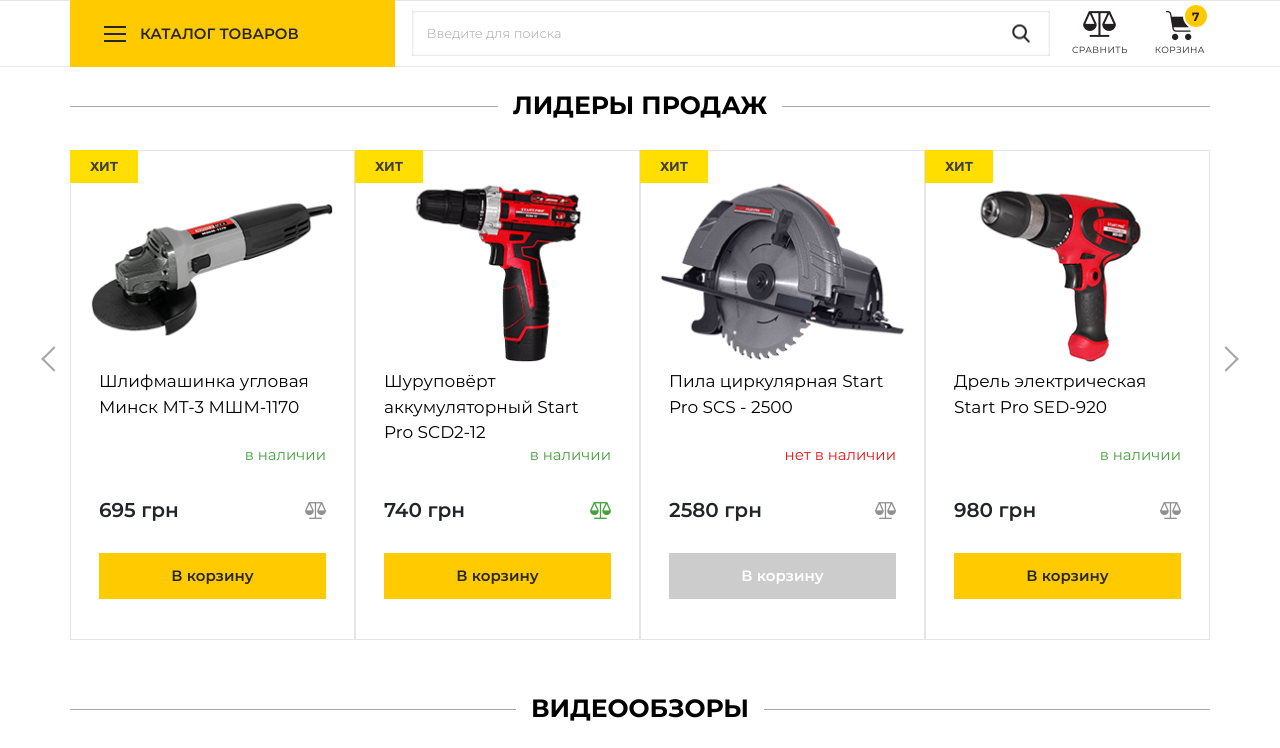
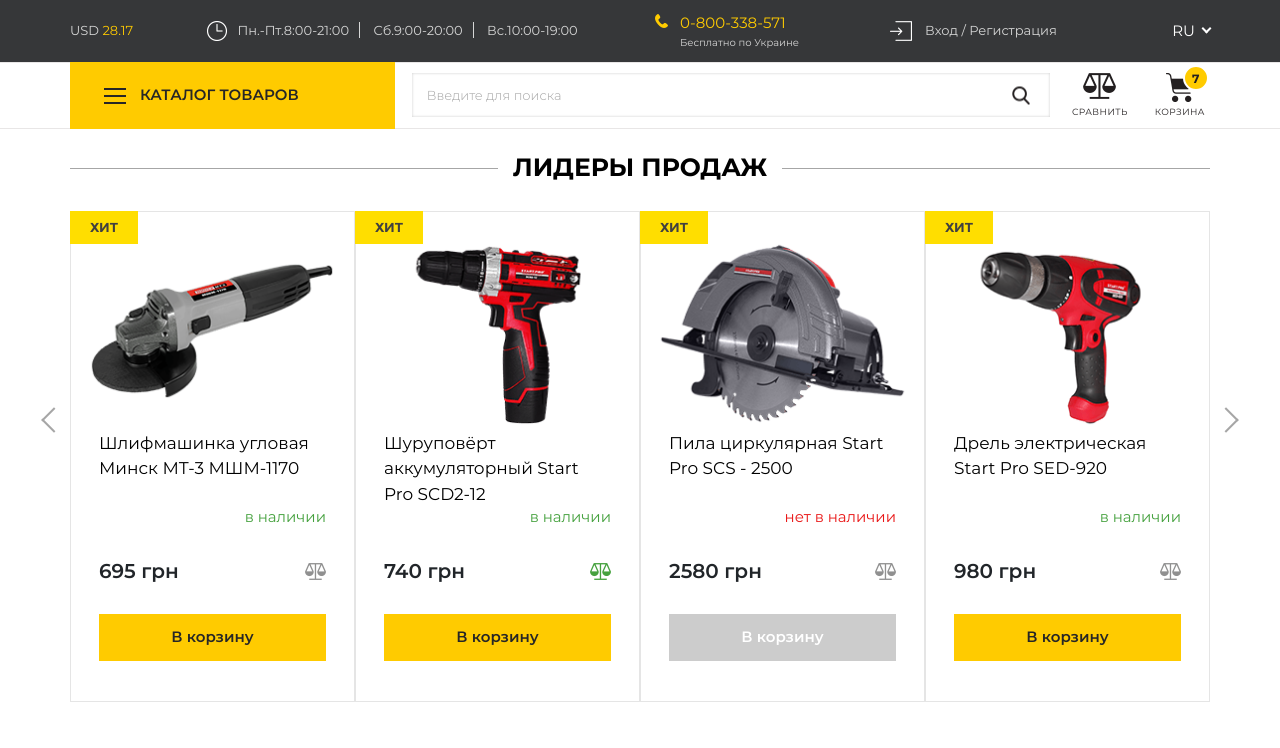
Before and after one commit to Sergey-Shovkoplyas/Start-Tools, a plain HTML site: page app/index.html in a window 1280 px wide. Shown: the top 748 px of the page. Drawn offline with Linux system fonts and the light colour scheme.

Commit message:
Add header-1 section

```diff
--- a/app/index.html
+++ b/app/index.html
@@ -32,6 +32,44 @@
 <body>
 
 	<header class="header">
+		<section class="header-1">
+			<div class="container">
+				<div class="row align-items-center">
+					<div class="col-2 col-md-1">
+						<div class="header-1__currency">USD <span>28.17</span></div>
+					</div>
+					<div class="col-10 col-md-4 col-xl-5">
+						<div class="header-1__timing">
+							<span class="header-1__timing-item">Пн.-Пт.8:00-21:00</span>
+							<span class="header-1__timing-item">Cб.9:00-20:00</span>
+							<span class="header-1__timing-item">Вс.10:00-19:00</span>
+						</div>
+					</div>
+					<div class="col-6 col-md-3 col-xl-2">
+						<div class="header-1__phone">
+							<a href="#" class="header-1__phone-number">0-800-338-571</a>
+							<div class="header-1__phone-text">Бесплатно по Украине</div>
+						</div>
+					</div>
+					<div class="col-4 col-md-3">
+						<div class="header-1__user">
+							<a href="#" class="header-1__login">Вход</a>
+							<span>/</span>
+							<a href="#" class="header-1__registration">Регистрация</a>
+						</div>
+					</div>
+					<div class="col-2 col-md-1">
+						<div class="header-1__lenguage">ru
+							<ul class="header-1__lenguage-list">
+								<li>ru</li>
+								<li>ua</li>
+							</ul>
+						</div>
+
+					</div>
+				</div>
+			</div>
+		</section>
 		<section class="header-3">
 			<div class="container">
 				<div class="header-3-wrap">
--- a/app/js/common.js
+++ b/app/js/common.js
@@ -1,4 +1,30 @@
 $( document ).ready(function() {
+
+	//header-1 user block hover
+	let $user = $('.header-1__user');
+	let $login = $('.header-1__login');
+	let $registration = $('.header-1__registration');
+
+
+	$login.hover( userHovered, userNoHovered );
+	$registration.hover( userHovered, userNoHovered );
+
+	function userHovered() {
+		$user.addClass('header-1__user--hovered');
+	}
+
+	function userNoHovered() {
+		$user.removeClass('header-1__user--hovered');
+	}
+
+	// show lenguage-list
+	let $lenguageList = $('.header-1__lenguage-list');
+
+	$('.header-1__lenguage').on('click', function() {
+		$lenguageList.toggle('fast');
+	});
+
+
 
 	// show catalog
 	let $catalog = $('.catalog');
--- a/app/sass/_media.sass
+++ b/app/sass/_media.sass
@@ -103,3 +103,21 @@
 
 /* ≥1200px (1140px) */
 +media-breakpoint-up(xl)
+
+
+// --------------------------------------------------------
+
+
+/*==========  Desktop First  ==========*/
+
+/* <1200px (960px) */
++media-breakpoint-down(lg)
+
+/* <992px (720px) */
++media-breakpoint-down(md)
+
+/* <768px (540px) */
++media-breakpoint-down(sm)
+
+/* <576px (auto) */
++media-breakpoint-down(xs)
--- /dev/null
+++ b/app/sass/base/_header-1.sass
@@ -0,0 +1,153 @@
+.header-1
+  padding: 12px 0
+  background-color: #363739
+  font-size: 13px
+  color:  #d6d6d6
+
+.header-1__currency
+  text-transform: uppercase
+  span
+    color: #ffcb00
+
+.header-1__timing
+  position: relative
+  margin-left: 40px
+  padding-left: 20px
+  &::before
+    content: ""
+    position: absolute
+    left: 0
+    width: 20px
+    height: 20px
+    background: url("../img/header-1__timing.png")
+.header-1__timing-item
+  padding: 0 10px
+  border-right: 1px solid #d6d6d6
+  white-space: nowrap
+  &:last-child
+    border-right: none
+
+.header-1__phone
+  position: relative
+  padding-left: 25px
+  &::before
+    content: ""
+    position: absolute
+    top: 2px
+    left: 0
+    width: 14px
+    height: 14px
+    background: url("../../img/header-1__phone.png") no-repeat center
+
+.header-1__phone-number
+  font-size: 15px
+  color: #ffcb00
+  &:hover
+    color: #ffcb00
+    text-decoration: none
+
+.header-1__phone-text
+  font-size: 10px
+
+.header-1__user
+  position: relative
+  display: inline-block
+  margin-left: 40px
+  padding-left: 35px
+  &::before
+    content: ""
+    position: absolute
+    left: 0
+    width: 22px
+    height: 20px
+    background: url("../../img/header-1__user.png") no-repeat -52px -10px
+  a
+    color: #d6d6d6
+    &:hover
+      color: #ffcb00
+.header-1__user--hovered
+  &::before
+    background-position: -10px -10px
+
+.header-1__lenguage
+  position: relative
+  display: inline-block
+  float: right
+  padding-right: 15px
+  color: #ffffff
+  font-size: 15px
+  text-transform: uppercase
+  cursor: pointer
+  &::after
+    content: ""
+    position: absolute
+    right: 0
+    top: 5px
+    width: 7px
+    height: 7px
+    border-left: 2px solid #fff
+    border-bottom: 2px solid #fff
+    transform: rotate(-45deg)
+
+.header-1__lenguage-list
+  display: none
+  position: absolute
+  top: 41px
+  left: -15px
+  z-index: 100
+  padding: 0
+  margin: 0
+  list-style: none
+  background-color: #fff
+  border: 1px solid #d9d9d9
+  color: #000
+  li
+    padding: 10px 15px
+    cursor: pointer
+    &:hover
+      background-color: #f6f6f6
+
+
+
+/*==========  Desktop First  ==========*/
+
+/* <1200px (960px) */
++media-breakpoint-down(lg)
+  .header-1__timing
+    margin-left: 0px
+
+  .header-1__user
+    margin-left: 0
+
+/* <992px (720px) */
++media-breakpoint-down(md)
+  .header-1__timing
+    margin-left: 40px
+
+  .header-1__user
+    margin-left: 20px
+
+/* <768px (540px) */
++media-breakpoint-down(sm)
+  .header-1__timing
+    margin-left: -8px
+    margin-bottom: 10px
+
+  .header-1__currency
+    margin-bottom: 10px
+
+  .header-1__phone
+    padding-left: 0
+    &::before
+      display: none
+
+  .header-1__user
+    margin-left: -40px
+
+
+  .header-1__lenguage
+    margin-left: -15px
+
+
+/* <576px (auto) */
++media-breakpoint-down(xs)
--- a/app/sass/style.sass
+++ b/app/sass/style.sass
@@ -1,11 +1,13 @@
 @import "vars"
 @import "fonts"
+@import "mixins/media-breakpoints"
 
 body
 	min-width: 320px
 	font-family: $font-main
 	font-size: 15px
 
+@import "base/_header-1.sass"
 @import "base/_header-3.sass"
 @import "base/_section-sales.sass"
 @import "base/_section-video.sass"
```
Also changed, not shown: app/css/style.min.css, app/img/Spritr/вход copy 2.png (added), app/img/Spritr/вход copy.png (added), app/img/header-1__phone.png (added), app/img/header-1__timing.png (added), app/img/header-1__user.png (added), 2 other files.
